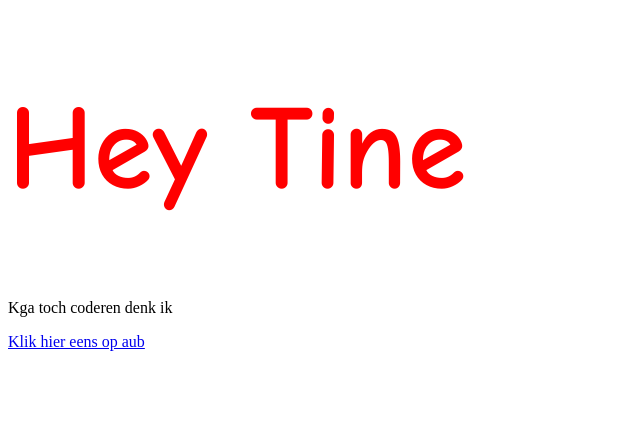
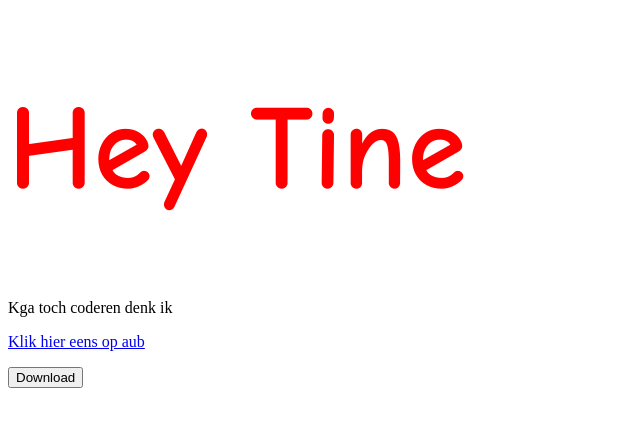
Before and after one commit to diewertcoppens/diewertcoppens.github.io, a plain HTML site: page index.html in a window 1280 px wide. Shown: the whole page, without its empty margins (0-640 px from the left). Drawn offline with Linux system fonts and the light colour scheme.

Commit message:
download button

```diff
--- a/index.html
+++ b/index.html
@@ -10,6 +10,11 @@
     <h1>Hey Tine</h1>
     <p>Kga toch coderen denk ik</p>
     <p><a href='./logo.html'>Klik hier eens op aub</a></p>
+
+    <a href="../downloads/finger.jpg" download>
+      <button class="btn">Download</button>
+    </a>
+
 </body>
 
 </html>
```
Also changed, not shown: downloads/finger.jpg (added).
